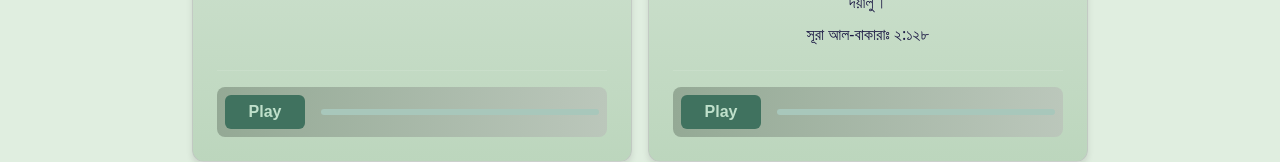
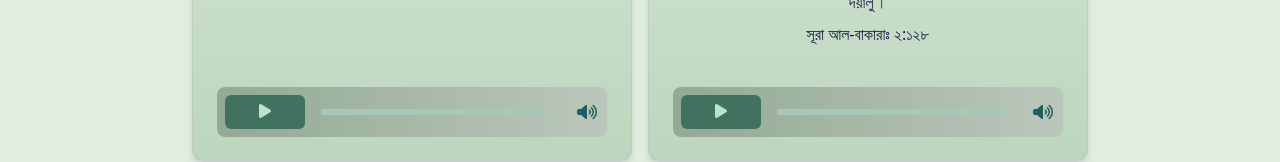
Before and after one commit to dark-shadow388/Rabbana-40-Dua-Collection, a React (Vite) app: page / in a window 1280 px wide. Shown: the part 643-805 px from the top of the page. Built offline with nearby package versions, Linux system fonts and the light colour scheme; a web font is replaced by a local one.

Commit message:
volume bar added

```diff
--- a/src/App.css
+++ b/src/App.css
@@ -274,7 +274,6 @@
   }
 }
 
-
 /* Scrollbar Styles */
 ::-webkit-scrollbar {
   width: 6px;
@@ -312,3 +311,160 @@
 .dark-mode * {
   scrollbar-color: rgba(167, 195, 178, 0.3) transparent;
 }
+
+/* Audio controls styles */
+.audio-controls {
+  display: flex;
+  align-items: center;
+  gap: 1rem;
+  padding: 0.5rem;
+}
+
+.volume-control {
+  display: flex;
+  align-items: center;
+  gap: 0.5rem;
+  position: relative;
+  width: 32px;
+  overflow: hidden;
+  transition: all 0.5s cubic-bezier(0.4, 0, 0.2, 1);
+}
+
+.volume-control:hover {
+  width: 120px;
+}
+
+.volume-icon {
+  color: hsl(183, 51%, 25%);
+  font-size: 1rem;
+  transition: all 0.3s cubic-bezier(0.4, 0, 0.2, 1);
+  min-width: 24px;
+  cursor: pointer;
+  padding: 8px;
+  border-radius: 50%;
+  background-color: transparent;
+  transform: scale(1);
+}
+
+.volume-icon:hover {
+  transform: scale(1.1);
+  background-color: rgba(162, 181, 163, 0.2);
+}
+
+.volume-icon:active {
+  transform: scale(0.95);
+}
+
+.volume-icon.muted {
+  color: #96a397;
+  opacity: 0.7;
+  transform: scale(0.9);
+}
+
+.volume-icon.muted:hover {
+  opacity: 1;
+  transform: scale(1);
+  background-color: rgba(150, 163, 151, 0.2);
+}
+
+/* Dark mode adjustments */
+.dark-mode .volume-icon {
+  color: #8fb7c1;
+}
+
+.dark-mode .volume-icon:hover {
+  background-color: rgba(143, 183, 193, 0.1);
+}
+
+.dark-mode .volume-icon.muted {
+  color: #325071;
+  opacity: 0.7;
+}
+
+.dark-mode .volume-icon.muted:hover {
+  background-color: rgba(50, 80, 113, 0.2);
+}
+
+.volume-slider {
+  appearance: none;
+  -webkit-appearance: none;
+  width: 80px;
+  height: 4px;
+  background: linear-gradient(
+    to right,
+    hsl(183, 51%, 25%) var(--volume-percentage, 100%),
+    rgba(162, 181, 163, 0.3) var(--volume-percentage, 100%)
+  );
+  border-radius: 8px;
+  outline: none;
+  position: relative;
+  cursor: pointer;
+  transition: all 0.2s cubic-bezier(0.4, 0, 0.2, 1);
+  opacity: 0;
+  transform: translateX(-100%);
+}
+
+.volume-slider::-webkit-slider-thumb {
+  -webkit-appearance: none;
+  width: 12px;
+  height: 12px;
+  background: hsl(183, 51%, 25%);
+  border-radius: 50%;
+  border: 2px solid #a2b5a3;
+  box-shadow: 0 2px 4px rgba(0, 0, 0, 0.1);
+  transition: all 0.2s cubic-bezier(0.4, 0, 0.2, 1);
+}
+
+.volume-slider::-webkit-slider-thumb:hover {
+  transform: scale(1.2);
+  background: hsl(183, 51%, 30%);
+  border-color: #96a397;
+  box-shadow: 0 3px 6px rgba(0, 0, 0, 0.2);
+}
+
+.volume-control:hover .volume-slider {
+  opacity: 1;
+  transform: translateX(0);
+}
+
+/* Dark mode adjustments */
+.dark-mode .volume-slider {
+  background: linear-gradient(
+    to right,
+    #8fb7c1 var(--volume-percentage, 100%),
+    rgba(167, 195, 178, 0.2) var(--volume-percentage, 100%)
+  );
+}
+
+.dark-mode .volume-slider::-webkit-slider-thumb {
+  background: #8fb7c1;
+  border-color: #325071;
+  box-shadow: 0 2px 4px rgba(0, 0, 0, 0.2);
+}
+
+.dark-mode .volume-slider::-webkit-slider-thumb:hover {
+  background: #a7c3b2;
+  border-color: #1a4879;
+  box-shadow: 0 3px 6px rgba(0, 0, 0, 0.3);
+}
+
+.dark-mode .volume-icon {
+  color: #8fb7c1;
+}
+
+/* Firefox support */
+.volume-slider::-moz-range-thumb {
+  width: 12px;
+  height: 12px;
+  background: #325071;
+  border-radius: 50%;
+  cursor: pointer;
+  border: 2px solid #a2b5a3;
+  box-shadow: 0 2px 4px rgba(0, 0, 0, 0.1);
+  transition: all 0.2s cubic-bezier(0.4, 0, 0.2, 1);
+}
+
+.dark-mode .volume-slider::-moz-range-thumb {
+  background: #8fb7c1;
+  border-color: #325071;
+}
--- a/src/Card.jsx
+++ b/src/Card.jsx
@@ -1,4 +1,11 @@
 import React, { useRef, useState, useEffect } from 'react';
+import { FontAwesomeIcon } from '@fortawesome/react-fontawesome';
+import {
+  faPlay,
+  faPause,
+  faVolumeUp,
+  faVolumeMute,
+} from '@fortawesome/free-solid-svg-icons';
 import './Card.css';
 
 function Card({
@@ -13,19 +20,26 @@ function Card({
 }) {
   const audioRef = useRef(null);
   const [progress, setProgress] = useState(0);
+  const [volume, setVolume] = useState(1);
+  const [isPlaying, setIsPlaying] = useState(false);
+  const [isMuted, setIsMuted] = useState(false);
+  const previousVolume = useRef(1);
 
-  const handlePlay = () => {
+  const handlePlayPause = () => {
+    if (audioRef.current.paused) {
       if (currentlyPlaying && currentlyPlaying !== audioRef.current) {
         currentlyPlaying.pause();
         currentlyPlaying.currentTime = 0; // Reset the previous audio
       }
       setCurrentlyPlaying(audioRef.current);
       audioRef.current.play();
-  };
-
-  const handlePause = () => {
+      setIsPlaying(true);
+    } else {
+      audioRef.current.pause();
+      setIsPlaying(false);
       if (currentlyPlaying === audioRef.current) {
         setCurrentlyPlaying(null);
+      }
     }
   };
 
@@ -43,6 +57,41 @@ function Card({
       const clickX = e.nativeEvent.offsetX;
       const newTime = (clickX / timelineWidth) * audioRef.current.duration;
       audioRef.current.currentTime = newTime;
+    }
+  };
+
+  const handleVolumeChange = (event) => {
+    const newVolume = parseFloat(event.target.value);
+    setVolume(newVolume);
+    if (audioRef.current) {
+      audioRef.current.volume = newVolume;
+      setIsMuted(newVolume === 0);
+    }
+    // Update the slider gradient
+    event.target.style.setProperty(
+      '--volume-percentage',
+      `${newVolume * 100}%`
+    );
+  };
+
+  const handleMuteToggle = () => {
+    if (audioRef.current) {
+      if (!isMuted) {
+        previousVolume.current = volume;
+        audioRef.current.volume = 0;
+        setVolume(0);
+      } else {
+        audioRef.current.volume = previousVolume.current;
+        setVolume(previousVolume.current);
+      }
+      setIsMuted(!isMuted);
+    }
+  };
+
+  const handleEnded = () => {
+    setIsPlaying(false);
+    if (currentlyPlaying === audioRef.current) {
+      setCurrentlyPlaying(null);
     }
   };
 
@@ -73,18 +122,10 @@ function Card({
               src={audioUrl}
               preload="metadata"
               style={{ display: 'none' }}
-              onPlay={handlePlay}
-              onPause={handlePause}
+              onEnded={handleEnded}
             />
-            <button
-              className="audio-button"
-              onClick={() =>
-                audioRef.current.paused
-                  ? handlePlay()
-                  : audioRef.current.pause()
-              }
-            >
-              {currentlyPlaying === audioRef.current ? 'Pause' : 'Play'}
+            <button className="audio-button" onClick={handlePlayPause}>
+              <FontAwesomeIcon icon={isPlaying ? faPause : faPlay} />
             </button>
             <div
               className="audio-timeline"
@@ -99,6 +140,22 @@ function Card({
                 style={{ width: `${progress}%` }}
               />
             </div>
+            <div className="volume-control">
+              <FontAwesomeIcon
+                icon={isMuted ? faVolumeMute : faVolumeUp}
+                className={`volume-icon ${isMuted ? 'muted' : ''}`}
+                onClick={handleMuteToggle}
+              />
+              <input
+                type="range"
+                min="0"
+                max="1"
+                step="0.01"
+                value={volume}
+                onChange={handleVolumeChange}
+                className="volume-slider"
+              />
+            </div>
           </div>
         </div>
       )}
--- a/vite.config.js
+++ b/vite.config.js
@@ -1,7 +1,11 @@
-import { defineConfig } from 'vite'
-import react from '@vitejs/plugin-react-swc'
+import { defineConfig } from 'vite';
+import react from '@vitejs/plugin-react-swc';
 
-// https://vite.dev/config/
 export default defineConfig({
   plugins: [react()],
-})
+  server: {
+    port: 3000,
+    host: true,
+    strictPort: true,
+  },
+});
```
Lines whose indentation alone changed are shown as unchanged.
